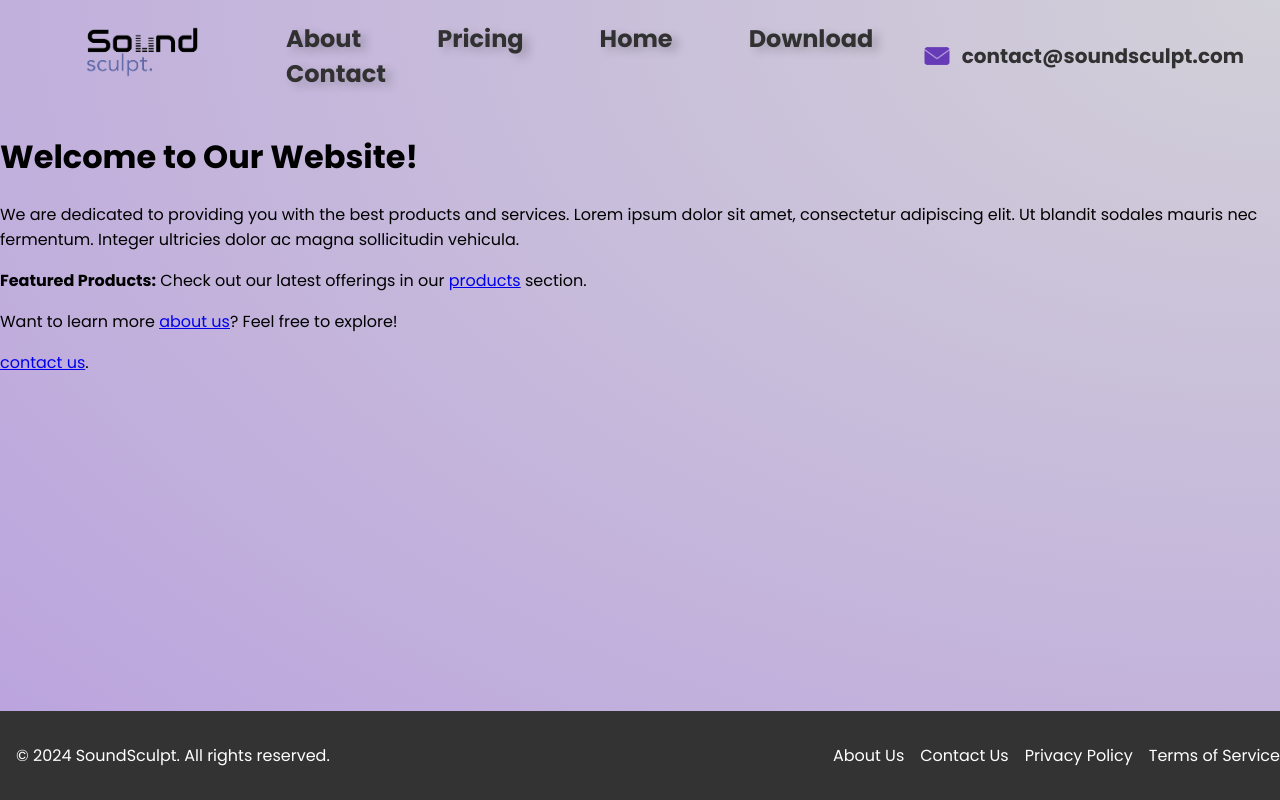
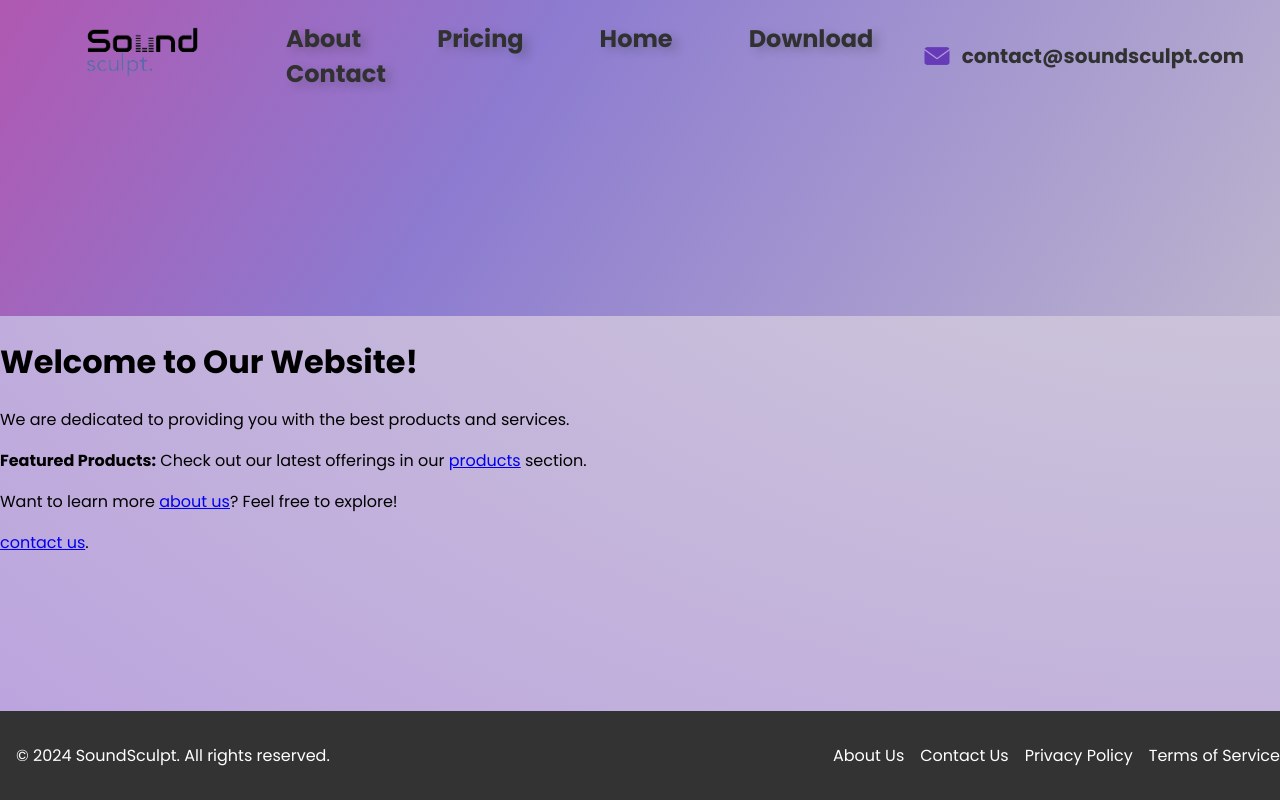
Before and after one commit to thusarakap/soundsculptsite, a React (Create React App) app: page / in a window 1280 px wide. Built offline with nearby package versions, Linux system fonts and the light colour scheme.

Commit message:
Updated Home page
Added animated BG

```diff
--- a/src/resources/pages/Home.js
+++ b/src/resources/pages/Home.js
@@ -5,12 +5,12 @@ import '../styles/home.css';
 const Home = () => {
   return (
     <div>
+      <div className="gradient-background">
+        {/* You can put any content you want in this div */}
+      </div>
       <h1>Welcome to Our Website!</h1>
       <p>
         We are dedicated to providing you with the best products and services.
-        Lorem ipsum dolor sit amet, consectetur adipiscing elit. Ut blandit
-        sodales mauris nec fermentum. Integer ultricies dolor ac magna
-        sollicitudin vehicula.
       </p>
       <p>
         <strong>Featured Products:</strong> Check out our latest offerings in
--- a/src/resources/styles/home.css
+++ b/src/resources/styles/home.css
@@ -1,5 +1,3 @@
-
-
 body {
     /* Created with https://www.css-gradient.com, Gradient link: https://www.css-gradient.com/?c1=d2d0d8&c2=baa2de&gt=r&gd=dtr */
     background: #D2D0D8;
@@ -8,3 +6,23 @@ body {
     height: 100vh;
     object-fit: cover;
 }
+
+.gradient-background {
+    margin-top: -115px;
+    height: 40vh;
+        background: linear-gradient(302deg,#d2cdcd,#8c7bd0,#df2988);
+        background-size: 180% 180%;
+        animation: gradient-animation 9s ease infinite;
+      }
+
+      @keyframes gradient-animation {
+        0% {
+          background-position: 0% 50%;
+        }
+        50% {
+          background-position: 100% 50%;
+        }
+        100% {
+          background-position: 0% 50%;
+        }
+      }
```
